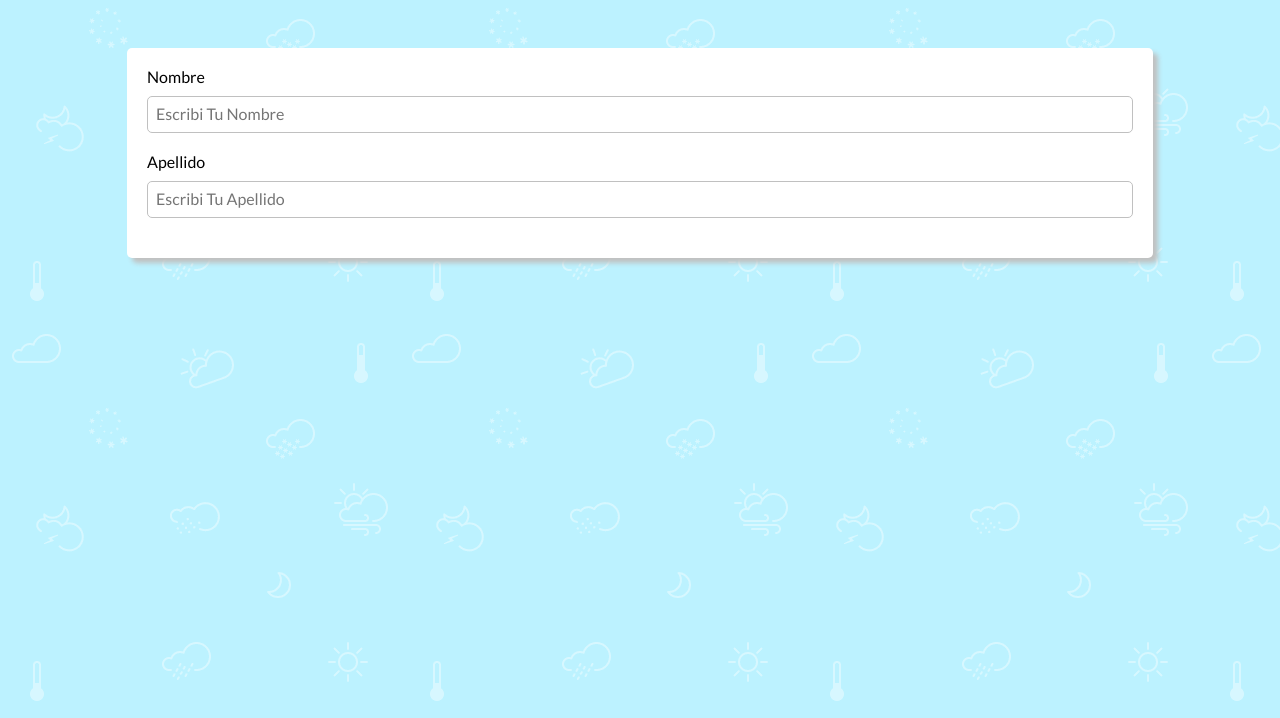
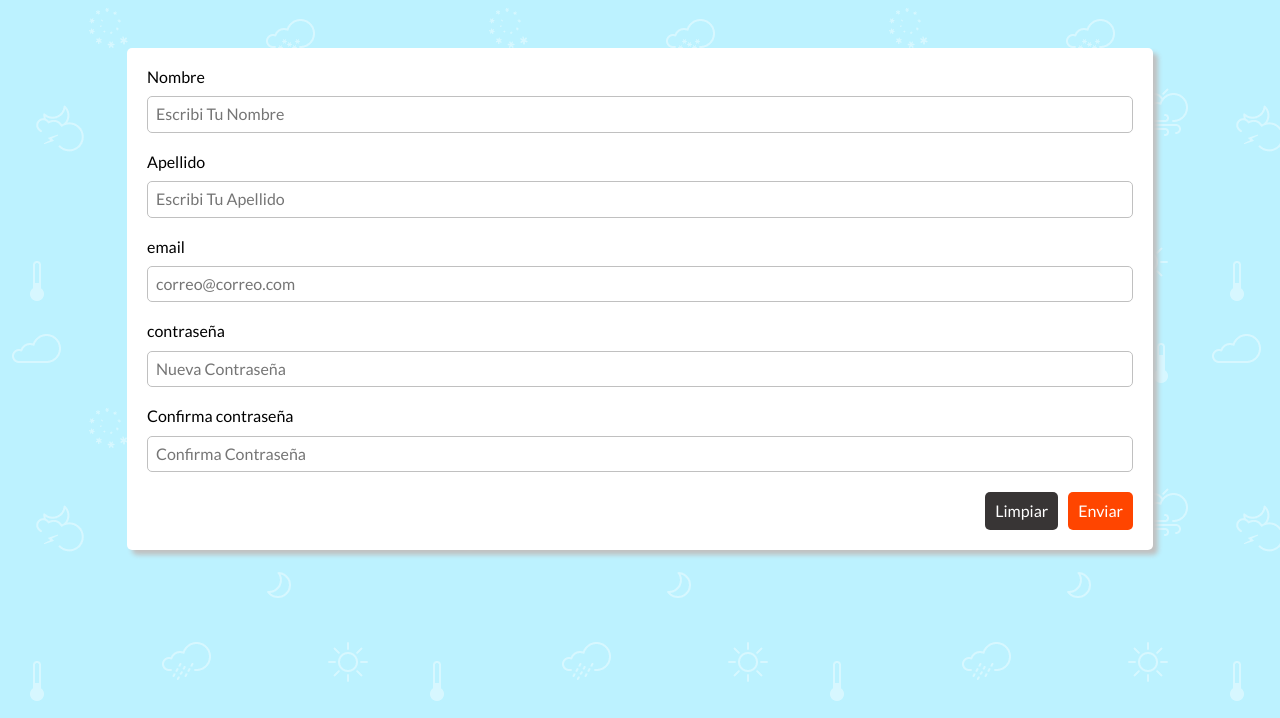
Before and after one commit to NahuelPalladini/Craftsy, a plain HTML site: page views/register.html in a window 1280 px wide. Shown: the part 82-800 px from the top of the page. Drawn offline with Linux system fonts and the light colour scheme.

Commit message:
feat: style register done!

```diff
--- a/views/register.html
+++ b/views/register.html
@@ -32,13 +32,29 @@
       <section class="register__main__section">
     <form action="" class="form">
         <div class="form__box">
-            <label class="form__label" for="">Nombre</label>
-            <input class="form__input" type="text" placeholder="Escribi Tu Nombre">
+            <label class="form__label" for="name">Nombre</label>
+            <input class="form__input" id="name" type="text" placeholder="Escribi Tu Nombre" name="name">
         </div>
         <div class="form__box">
-            <label class="form__label" for="">Apellido</label>
-            <input class="form__input" type="text" placeholder="Escribi Tu Apellido">
+            <label class="form__label" for="surname">Apellido</label>
+            <input class="form__input" id="surname" type="text" placeholder="Escribi Tu Apellido" name="surname">
         </div>
+        <div class="form__box">
+          <label class="form__label" for="email">email</label>
+          <input class="form__input" id="name" type="email" placeholder="correo@correo.com" name="email">
+      </div>
+      <div class="form__box">
+        <label class="form__label" for="password">contraseña</label>
+        <input class="form__input" id="password" type="password" placeholder="Nueva Contraseña" name="password">
+    </div>
+    <div class="form__box">
+      <label class="form__label" for="password2">Confirma contraseña</label>
+      <input class="form__input" id="password2" type="password" placeholder="Confirma Contraseña" name="password2">
+  </div>
+  <div class="box__end">
+    <button class="button button__secondary" type="reset">Limpiar</button>
+    <button class="button button__primary" type="submit">Enviar</button>
+  </div>
     </form>
       </section>
     </main>
```
